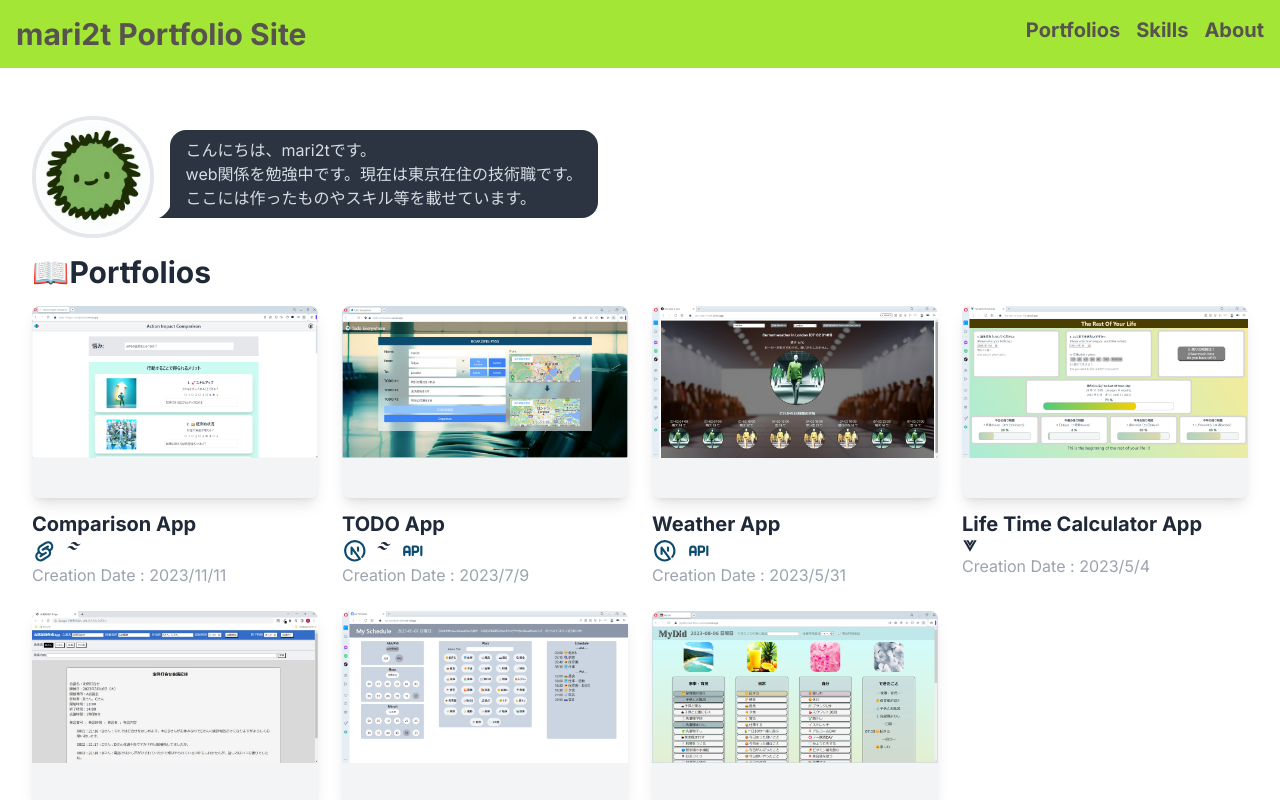
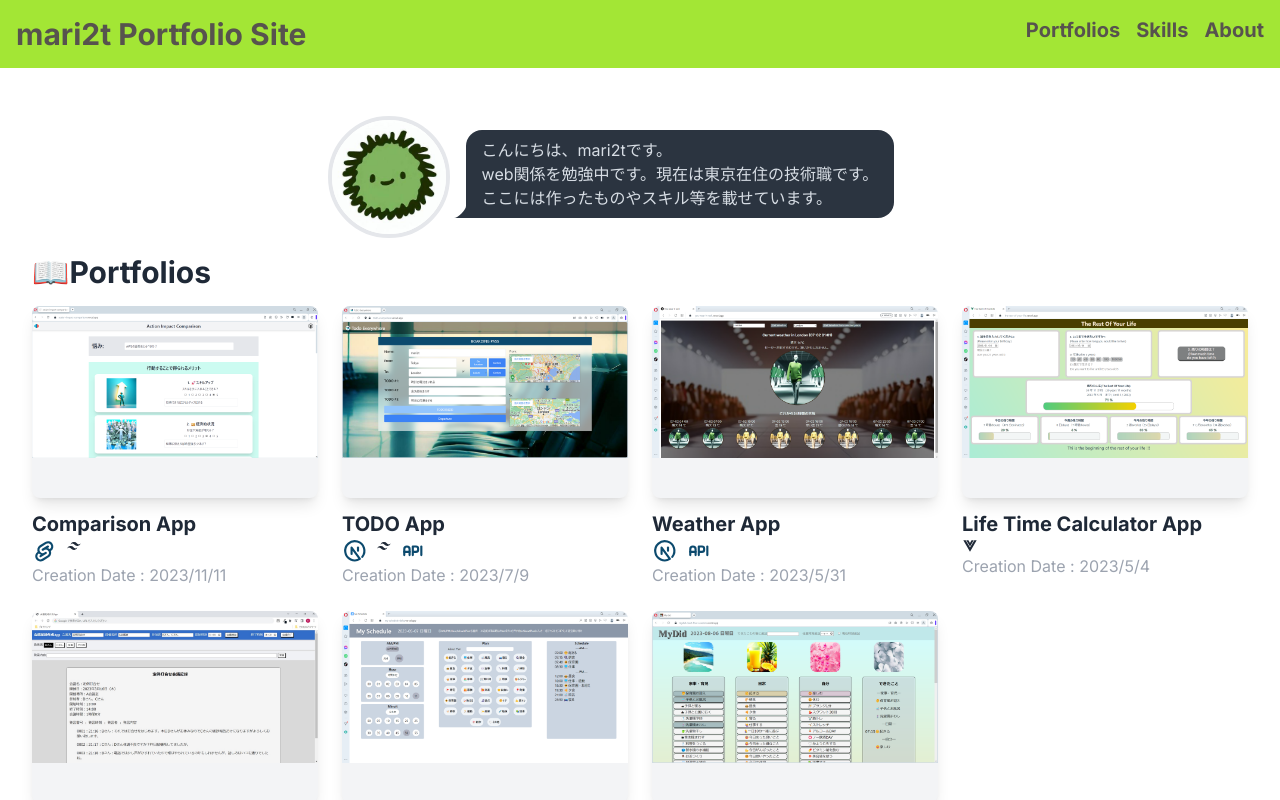
Before and after one commit to mari2t/mari2t_portfolio, a Next.js app: page / in a window 1280 px wide. Shown: the top 800 px of the page. Built offline with nearby package versions, Linux system fonts and the light colour scheme.

Commit message:
style : 自己紹介を中央に

```diff
--- a/src/app/components/Introduce.tsx
+++ b/src/app/components/Introduce.tsx
@@ -3,7 +3,7 @@ import React from "react";
 const Introduce = () => {
   return (
     <div>
-      <div className="flex">
+      <div className="flex justify-center">
         <img
           src="./img/plofilePic.jpg"
           alt="プロフィール画像"
@@ -11,7 +11,7 @@ const Introduce = () => {
           height="auto"
           className="rounded-full border-4 mr-4"
         />
-        <div className="chat chat-start w-1/2 flex items-end mb-4">
+        <div className="chat chat-start w-2/5 flex items-end mb-4">
           <div className="chat-bubble">
             こんにちは、mari2tです。 <br />
             web関係を勉強中です。現在は東京在住の技術職です。 <br />
```
